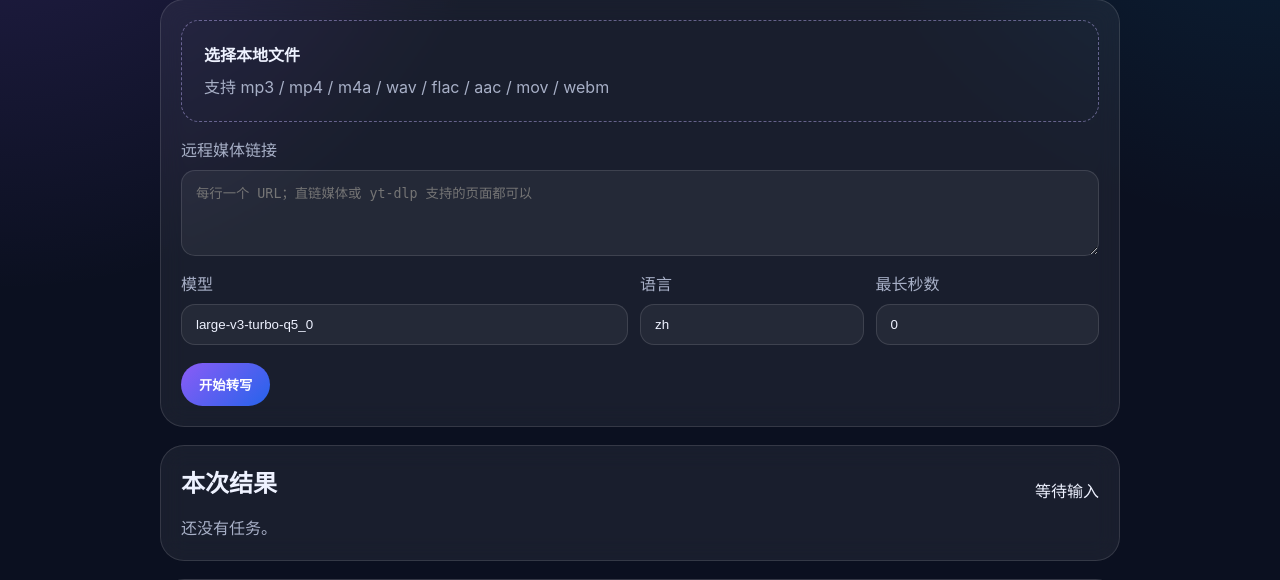
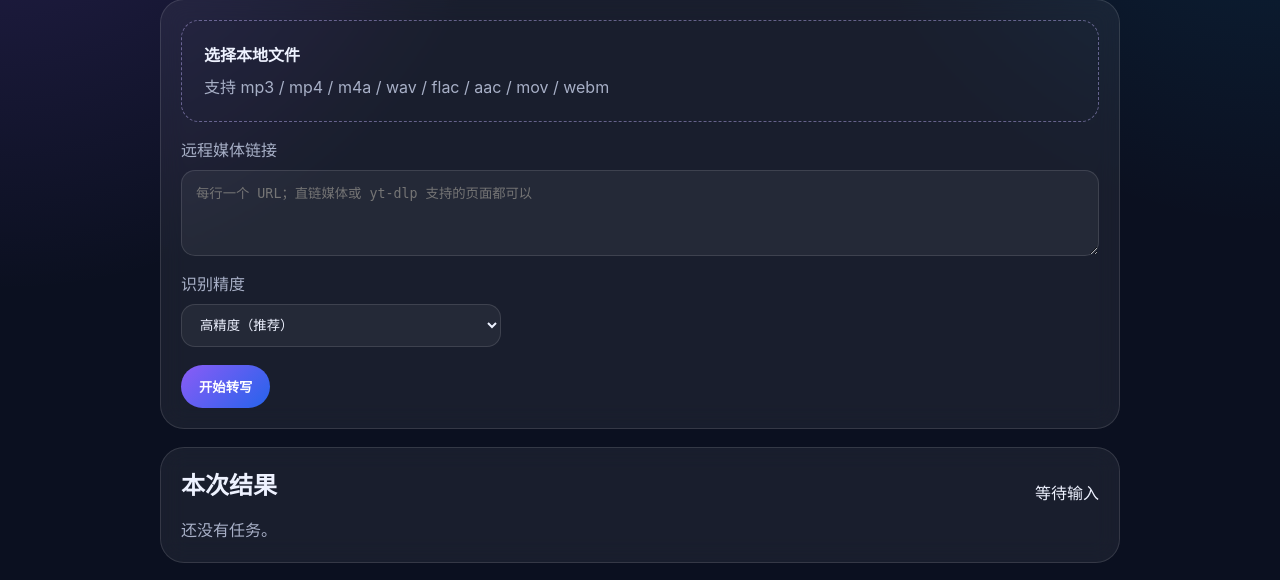
Before and after one commit to JinzheNext/NextEcho, a Flask app: page / in a window 1280 px wide. Shown: the part 229-809 px from the top of the page. Run offline with Flask 3, Linux system fonts and the light colour scheme; data that the repository does not hold is empty.

Commit message:
feat: simplify workbench controls and reopen runs

```diff
--- a/app.py
+++ b/app.py
@@ -16,6 +16,10 @@ from workbench.transcription import DEFAULT_MODEL_NAME, transcribe_media_sources
 ROOT = Path(__file__).resolve().parent
 RUNS_ROOT = ROOT / "outputs" / "transcriptions"
 ALLOWED_EXTENSIONS = {".mp3", ".mp4", ".m4a", ".wav", ".flac", ".aac", ".mov", ".webm"}
+QUALITY_TO_MODEL = {
+    "accurate": DEFAULT_MODEL_NAME,
+    "fast": "base",
+}
 
 app = Flask(__name__)
 app.config["MAX_CONTENT_LENGTH"] = 2 * 1024 * 1024 * 1024
@@ -41,6 +45,16 @@ def serialize_result(payload: dict) -> dict:
     return {
         "run_id": output_dir.name,
         "output_dir": str(output_dir),
+        "manifest": manifest,
+    }
+
+
+def serialize_run(run_dir: Path) -> dict:
+    manifest_path = run_dir / "manifest.json"
+    manifest = json.loads(manifest_path.read_text(encoding="utf-8"))
+    return {
+        "run_id": run_dir.name,
+        "output_dir": str(run_dir),
         "manifest": manifest,
     }
 
@@ -91,18 +105,16 @@ def run_transcription_job(
 
 @app.get("/")
 def index():
-    return render_template("index.html", default_model=DEFAULT_MODEL_NAME)
+    return render_template("index.html")
 
 
 @app.post("/api/transcribe")
 def transcribe():
     urls = parse_urls(request.form.get("urls", ""))
-    model = request.form.get("model", DEFAULT_MODEL_NAME).strip() or DEFAULT_MODEL_NAME
-    language = request.form.get("language", "zh").strip() or "zh"
-    try:
-        max_seconds = int(request.form.get("max_seconds", "0"))
-    except ValueError:
-        return jsonify({"error": "max_seconds must be an integer"}), 400
+    quality = request.form.get("quality", "accurate").strip() or "accurate"
+    model = QUALITY_TO_MODEL.get(quality, DEFAULT_MODEL_NAME)
+    language = "auto"
+    max_seconds = 0
 
     run_id = f"run_{now_slug()}_{uuid4().hex[:8]}"
     run_dir = RUNS_ROOT / run_id
@@ -159,9 +171,18 @@ def list_runs():
                 "generated_at": manifest.get("generated_at"),
                 "item_count": len(manifest.get("results", [])),
                 "model_name": manifest.get("model_name"),
+                "quality": "更快" if manifest.get("model_name") == "base" else "高精度",
             }
         )
     return jsonify({"runs": runs[:20]})
+
+
+@app.get("/api/runs/<run_id>")
+def get_run(run_id: str):
+    run_dir = (RUNS_ROOT / run_id).resolve()
+    if RUNS_ROOT.resolve() not in run_dir.parents or not (run_dir / "manifest.json").exists():
+        return jsonify({"error": "run not found"}), 404
+    return jsonify(serialize_run(run_dir))
 
 
 @app.get("/artifacts/<run_id>/<path:artifact_path>")
--- a/static/styles.css
+++ b/static/styles.css
@@ -32,7 +32,7 @@ h1 { margin: 8px 0; font-size: clamp(32px, 5vw, 48px); line-height: 1.05; }
   backdrop-filter: blur(12px);
 }
 label { display: grid; gap: 8px; color: var(--muted); }
-textarea, input {
+textarea, input, select {
   width: 100%;
   border: 1px solid var(--line);
   border-radius: 14px;
@@ -49,7 +49,7 @@ textarea, input {
 }
 .dropzone input { display: none; }
 .dropzone strong { color: var(--text); }
-.grid { display: grid; grid-template-columns: 2fr 1fr 1fr; gap: 12px; margin-top: 16px; }
+.grid { display: grid; grid-template-columns: minmax(220px, 320px); gap: 12px; margin-top: 16px; }
 button {
   margin-top: 18px;
   border: 0;
@@ -92,6 +92,17 @@ button:disabled { opacity: .55; cursor: wait; }
   padding: 14px 0;
   border-top: 1px solid var(--line);
 }
+.run-row {
+  width: 100%;
+  margin: 0;
+  border: 0;
+  border-top: 1px solid var(--line);
+  border-radius: 0;
+  color: var(--text);
+  background: transparent;
+  text-align: left;
+}
+.run-row:hover { color: #c4b5fd; }
 .result-card:first-child, .run-row:first-child { border-top: 0; }
 .result-card p { margin: 2px 0 0; color: var(--muted); }
 nav { display: flex; flex-wrap: wrap; justify-content: flex-end; gap: 10px; }
--- a/templates/index.html
+++ b/templates/index.html
@@ -19,7 +19,7 @@
         <label class="dropzone" for="files">
           <input id="files" name="files" type="file" multiple accept="audio/*,video/*">
           <strong>选择本地文件</strong>
-          <span>支持 mp3 / mp4 / m4a / wav / flac / aac / mov / webm</span>
+          <span id="file-summary">支持 mp3 / mp4 / m4a / wav / flac / aac / mov / webm</span>
         </label>
 
         <label>
@@ -29,16 +29,11 @@
 
         <div class="grid">
           <label>
-            <span>模型</span>
-            <input name="model" value="{{ default_model }}">
-          </label>
-          <label>
-            <span>语言</span>
-            <input name="language" value="zh">
-          </label>
-          <label>
-            <span>最长秒数</span>
-            <input name="max_seconds" type="number" min="0" value="0">
+            <span>识别精度</span>
+            <select name="quality">
+              <option value="accurate" selected>高精度（推荐）</option>
+              <option value="fast">更快</option>
+            </select>
           </label>
         </div>
 
```
Also changed, not shown: static/app.js (+28 -3 lines).
